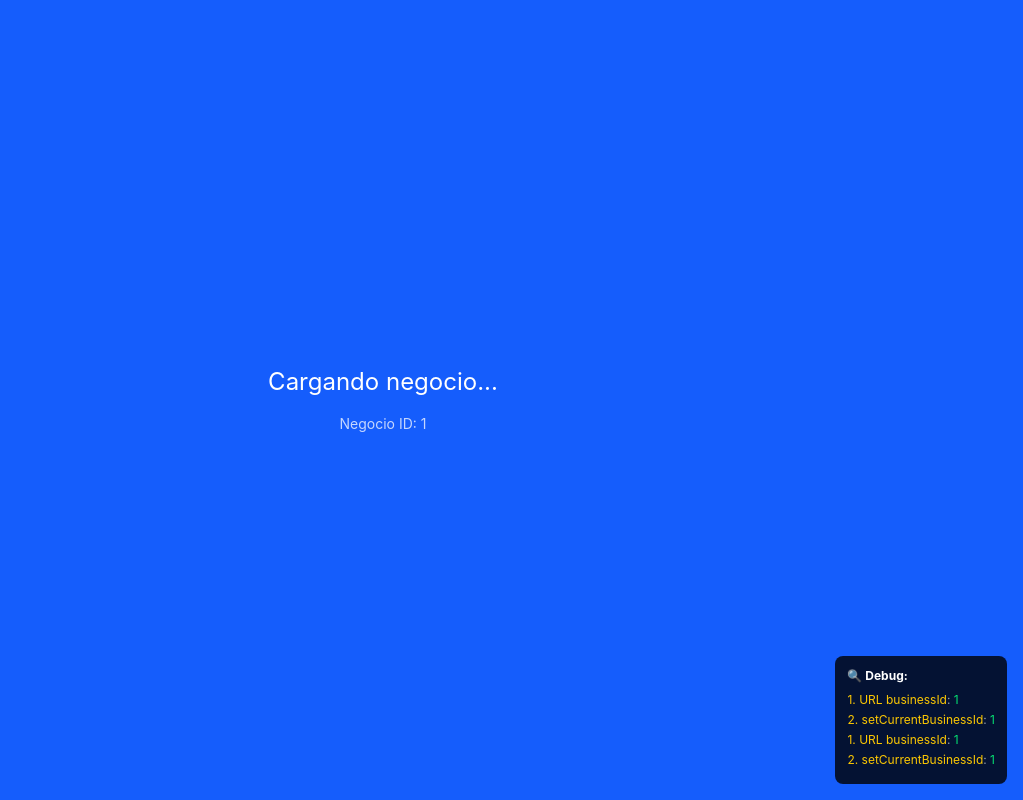
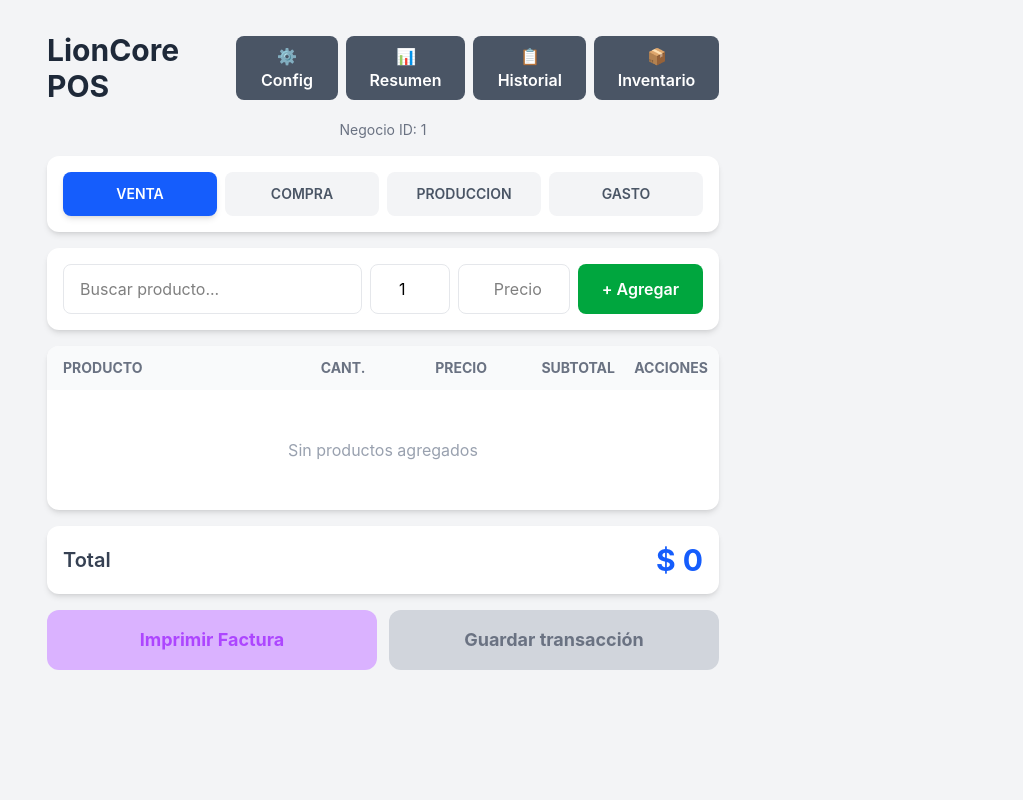
Before and after one commit to maxtortecnoreparaciones/LionCore, a React (Vite) app: page / in a window 1280 px wide. Shown: the whole page, without its empty margins (257-1280 px from the left). Built offline with nearby package versions, Linux system fonts and the light colour scheme.

Commit message:
feat: Clean architecture - no business selector, URL-only, pesoSalida for production

```diff
--- a/src/App.tsx
+++ b/src/App.tsx
@@ -1,5 +1,5 @@
-import { useState, useEffect } from 'react'
-import { getAllTransactions, Transaction, getDailySummary, getWeeklySummary, getMonthlySummary, FinancialSummary, getTransactionMeta, db, businessTemplates, getCurrentBusinessId, setCurrentBusinessId, getCurrentBusinessTemplate } from './services/db'
+import { useState } from 'react'
+import { getAllTransactions, Transaction, getDailySummary, getWeeklySummary, getMonthlySummary, FinancialSummary, getTransactionMeta, db, getTemplateByBusinessId } from './services/db'
 
 type Mode = 'venta' | 'compra' | 'gasto' | 'produccion'
 
@@ -120,42 +120,14 @@ const InvoicePreview = ({ mode, items, total, onClose }: { mode: Mode; items: It
 }
 
 function App() {
+  const currentBusinessId = (() => {
+    const params = new URLSearchParams(window.location.search)
+    return Number(params.get("business")) || 1
+  })()
+
+  const activeTemplate = getTemplateByBusinessId(currentBusinessId)
+
   const [mode, setMode] = useState<Mode>('venta')
-  const [activeTemplate, setActiveTemplate] = useState(businessTemplates.pos)
-  const [currentBusinessId, setCurrentBusinessIdState] = useState(() => {
-    const params = new URLSearchParams(window.location.search)
-    const id = Number(params.get("business")) || 1
-    console.log('📌 URL → business:', id)
-    return id
-  })
-  const [isLoading, setIsLoading] = useState(true)
-  const [debugInfo, setDebugInfo] = useState<{step: string, value: any}[]>([])
-
-  const addDebug = (step: string, value: any) => {
-    setDebugInfo(prev => [...prev, { step, value }])
-    console.log(`🔍 ${step}:`, value)
-  }
-
-  useEffect(() => {
-    const initBusiness = async () => {
-      addDebug('1. URL businessId', currentBusinessId)
-
-      setCurrentBusinessId(currentBusinessId)
-      setCurrentBusinessIdState(currentBusinessId)
-
-      addDebug('2. setCurrentBusinessId', currentBusinessId)
-
-      const template = await getCurrentBusinessTemplate(currentBusinessId)
-      addDebug('3. Template loaded', template)
-
-      setActiveTemplate(template)
-      setIsLoading(false)
-      addDebug('4. Finished loading', 'OK')
-    }
-
-    initBusiness()
-  }, [])
-
   const [producto, setProducto] = useState('')
   const [cantidad, setCantidad] = useState<number>(1)
   const [precio, setPrecio] = useState<string>('')
@@ -369,11 +341,9 @@ function App() {
     setLoading(true)
 
     try {
-      const { getOrCreateDefaultBusiness, createTransaction, saveTransactionMeta, getCurrentBusinessTemplate } = await import('./services/db')
+      const { getOrCreateDefaultBusiness, createTransaction, saveTransactionMeta } = await import('./services/db')
 
       await getOrCreateDefaultBusiness()
-      const template = await getCurrentBusinessTemplate()
-      setActiveTemplate(template)
 
       const transactionItems = items.map(item => {
         const isProduction = mode === 'produccion'
@@ -383,7 +353,7 @@ function App() {
           quantity: kgQuantity,
           price: item.precio,
           subtotal: kgQuantity * item.precio,
-          costUnitario: isProduction && kgQuantity ? item.precio / kgQuantity : undefined,
+          costUnitario: isProduction ? item.precio / kgQuantity : undefined,
         }
       })
 
@@ -444,28 +414,6 @@ function App() {
 
   return (
     <>
-      {isLoading && (
-        <div className="fixed inset-0 bg-blue-600 flex items-center justify-center z-50">
-          <div className="text-white text-center">
-            <div className="text-2xl mb-4">Cargando negocio...</div>
-            <div className="text-sm opacity-75">Negocio ID: {currentBusinessId}</div>
-          </div>
-        </div>
-      )}
-
-      {debugInfo.length > 0 && (
-        <div className="fixed bottom-4 right-4 bg-black/80 p-3 rounded-lg text-white text-xs max-w-xs z-50 overflow-auto max-h-48">
-          <div className="font-bold mb-2">🔍 Debug:</div>
-          {debugInfo.map((d, i) => (
-            <div key={i} className="mb-1">
-              <span className="text-yellow-400">{d.step}</span>
-              <span className="text-gray-400">: </span>
-              <span className="text-green-400">{JSON.stringify(d.value)}</span>
-            </div>
-          ))}
-        </div>
-      )}
-
       {notification && (
         <div className={`fixed top-4 right-4 px-6 py-3 rounded-lg shadow-lg z-50 text-white font-semibold ${
           notification.type === 'success' ? 'bg-green-600' : 'bg-red-600'
@@ -488,20 +436,6 @@ function App() {
           <div className="flex justify-between items-center">
             <h1 className="text-3xl font-bold text-gray-800">LionCore POS</h1>
             <div className="flex gap-2">
-              <select
-                value={getCurrentBusinessId()}
-                onChange={async (e) => {
-                  const id = Number(e.target.value)
-                  setCurrentBusinessId(id)
-                  const template = await getCurrentBusinessTemplate()
-                  setActiveTemplate(template)
-                  window.location.reload()
-                }}
-                className="px-3 py-2 border rounded-lg bg-white text-gray-800 font-semibold"
-              >
-                <option value={1}>Negocio 1 (POS)</option>
-                <option value={2}>Negocio 2 (Deshid)</option>
-              </select>
               <button
                 onClick={() => { setShowConfig(!showConfig); setShowSummary(false); setShowHistory(false); }}
                 className={`px-4 py-2 rounded-lg font-semibold transition-colors ${
@@ -802,9 +736,7 @@ function App() {
 
           {!showHistory && !showSummary && !showConfig && !showInventory && (
             <>
-              <p className="text-center text-sm text-gray-500">
-                Negocio ID: {currentBusinessId} | Unidad: {activeTemplate.unidad}
-              </p>
+              <p className="text-center text-sm text-gray-500">Negocio ID: {currentBusinessId}</p>
 
               <div className="bg-white rounded-xl shadow-md p-4">
                 <div className="flex gap-2">
```
Also changed, not shown: 1 other file (tests, documents, lock files or other folders).
